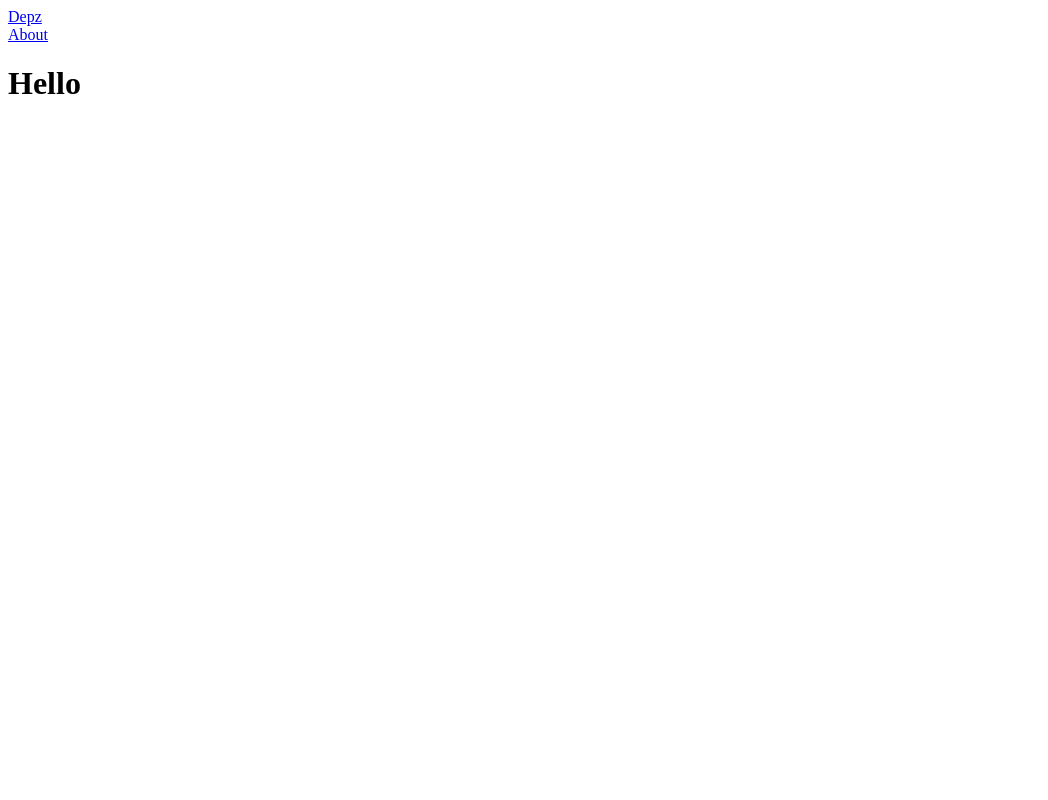
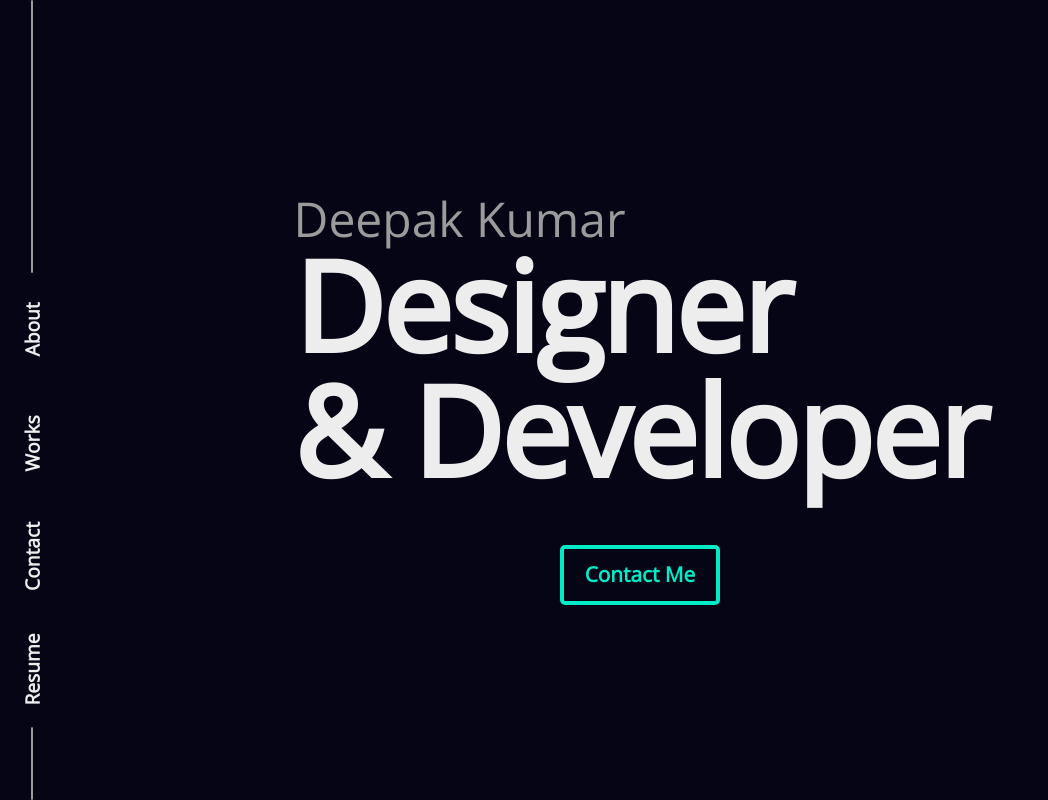
Before and after one commit to DepzXD/Portfolio, a Gatsby site: page / in a window 1280 px wide. Shown: the whole page, without its empty margins (0-1048 px from the left). Built offline with nearby package versions, Linux system fonts and the light colour scheme; Gatsby itself is replaced by a stand-in of ours.

Commit message:
🦸‍♂️ Added Hero section.

```diff
--- /dev/null
+++ b/gatsby-browser.js
@@ -0,0 +1 @@
+import '@fontsource/open-sans'
--- a/gatsby-config.js
+++ b/gatsby-config.js
@@ -5,5 +5,5 @@ module.exports = {
     description: 'personal portfolio',
     image: 'https://depz.rocks/image.png',
   },
-  plugins: ['gatsby-plugin-react-helmet'],
+  plugins: ['gatsby-plugin-react-helmet', 'gatsby-plugin-styled-components'],
 }
--- /dev/null
+++ b/src/components/Hero.js
@@ -0,0 +1,61 @@
+import { Link } from 'gatsby'
+import * as React from 'react'
+import styled from 'styled-components'
+
+const Container = styled.div`
+  display: flex;
+  flex-direction: column;
+  justify-content: center;
+  align-items: center;
+  width: 100%;
+  height: ${({ full }) => full && '90vh'};
+
+  @media (min-width: 700px) {
+    height: ${({ full }) => full && '100vh'};
+    padding-right: 4rem;
+  } ;
+`
+const Heading = styled.h1`
+  line-height: 1.1;
+  letter-spacing: -2.5px;
+  @media (min-width: 700px) {
+    line-height: 1;
+    font-size: 7.8rem;
+  } ;
+`
+const Tag = styled.p`
+  line-height: 1;
+  font-size: 1.5rem;
+  font-weight: 400;
+  @media (min-width: 700px) {
+    font-size: 3rem;
+  }
+  color: ${({ theme }) => theme.gray};
+`
+const Button = styled(Link)`
+  border: solid 4px ${({ theme }) => theme.aqua};
+  font-size: 1rem;
+  border-radius: 5px;
+  padding: 0.6em 1em;
+  color: ${({ theme }) => theme.aqua};
+  font-weight: 600;
+  margin-top: 2.5em;
+  @media (min-width: 700px) {
+    font-size: 1.3rem;
+  }
+`
+
+const Hero = () => {
+  return (
+    <Container full>
+      <div>
+        <Tag>Deepak Kumar</Tag>
+        <Heading>Designer</Heading>
+        <Heading>& Developer</Heading>
+      </div>
+      <Button to="/">Contact Me</Button>
+    </Container>
+  )
+}
+
+export default Hero
--- /dev/null
+++ b/src/components/Nav.js
@@ -0,0 +1,145 @@
+import * as React from 'react'
+import { useState } from 'react'
+import { Link } from 'gatsby'
+import styled from 'styled-components'
+import Logo from './icons/Logo'
+import { Menu } from 'react-feather'
+import { X } from 'react-feather'
+
+const NavBar = styled.nav`
+  display: flex;
+  justify-content: space-between;
+  padding: 1.5em;
+  padding-bottom: 0;
+  z-index: 99;
+  position: sticky;
+  top: 0;
+
+  @media (min-width: 700px) {
+    flex-direction: column;
+    position: sticky;
+    max-width: 4rem;
+    max-height: 100vh;
+    justify-content: space-between;
+    padding: 0;
+  }
+`
+const NavLogo = styled.div`
+  @media (min-width: 700px) {
+    display: none;
+  }
+`
+const NavMenu = styled.ul`
+  display: flex;
+  flex-direction: column;
+  justify-content: space-evenly;
+  align-items: center;
+  list-style: none;
+  text-align: center;
+  padding: 0;
+  margin: 0;
+  width: 100%;
+  height: 90vh;
+  position: absolute;
+  top: 100%;
+  left: ${({ toggleBtn }) => (toggleBtn ? '0' : '-100%')};
+  opacity: 1;
+  transition: all 0.5s ease;
+  background-color: ${({ theme }) => theme.darkNavy};
+
+  @media (min-width: 700px) {
+    height: 100%;
+    width: auto;
+    position: static;
+    justify-content: space-around;
+    align-items: center;
+  }
+`
+const NavLink = styled(Link)`
+  font-size: 2rem;
+  color: ${({ theme }) => theme.white};
+  cursor: pointer;
+  font-weight: 600;
+  @media (min-width: 700px) {
+    font-size: 1.2rem;
+    transform: rotate(-90deg);
+
+    /* Safari */
+    -webkit-transform: rotate(-90deg);
+
+    /* Firefox */
+    -moz-transform: rotate(-90deg);
+
+    /* IE */
+    -ms-transform: rotate(-90deg);
+
+    /* Opera */
+    -o-transform: rotate(-90deg);
+  }
+  &:focus,
+  &:hover {
+    color: ${({ theme }) => theme.aqua};
+  }
+`
+
+const Hamburger = styled.div`
+  cursor: pointer;
+  svg {
+    stroke: ${({ theme }) => theme.aqua};
+    width: 54px;
+    height: 54px;
+  }
+  @media (min-width: 700px) {
+    display: none;
+  }
+`
+
+const Line = styled.div`
+  display: none;
+  @media (min-width: 700px) {
+    display: block;
+    border: 1.15px solid ${({ theme }) => theme.gray};
+    background-color: ${({ theme }) => theme.gray};
+    border-radius: 10px;
+    height: ${({ small }) => (small ? '8rem' : '30rem')};
+    width: 0;
+    justify-self: center;
+    align-self: center;
+  }
+`
+
+const Nav = () => {
+  const [toggleBtn, setToggleBtn] = useState(false)
+  return (
+    <NavBar>
+      <NavLogo onClick={() => setToggleBtn(false)}>
+        <Logo />
+      </NavLogo>
+      <Hamburger>
+        {toggleBtn ? (
+          <X onClick={() => setToggleBtn(!toggleBtn)} />
+        ) : (
+          <Menu onClick={() => setToggleBtn(!toggleBtn)} />
+        )}
+      </Hamburger>
+      <Line />
+      <NavMenu toggleBtn={toggleBtn}>
+        <NavLink to="/" onClick={() => setToggleBtn(false)}>
+          About
+        </NavLink>
+        <NavLink to="/" onClick={() => setToggleBtn(false)}>
+          Works
+        </NavLink>
+        <NavLink to="/" onClick={() => setToggleBtn(false)}>
+          Contact
+        </NavLink>
+        <NavLink to="/" onClick={() => setToggleBtn(false)}>
+          Resume
+        </NavLink>
+      </NavMenu>
+      <Line small={true} />
+    </NavBar>
+  )
+}
+
+export default Nav
--- /dev/null
+++ b/src/components/icons/Logo.js
@@ -0,0 +1,29 @@
+import * as React from 'react'
+
+function SvgComponent(props) {
+  return (
+    <svg
+      xmlns="http://www.w3.org/2000/svg"
+      width={54}
+      height={54}
+      viewBox="0 0 54 54"
+      {...props}
+    >
+      <defs>
+        <style>{'.a{fill:#00ebc7}'}</style>
+      </defs>
+      <path
+        className="a"
+        d="M879.869-578.58q0 6.44-2.742 9.4-2.9 3.124-9.564 3.124v-3.794q4.4 0 6.328-2.024t1.929-6.385v-6.312h-10.106v18.522h-3.921v-22.38h18.076z"
+        transform="translate(-844 604)"
+      />
+      <path
+        className="a"
+        d="M871-599a22 22 0 00-15.556 37.556 22 22 0 1031.112-31.112A21.856 21.856 0 00871-599m0-5a27 27 0 11-27 27 27 27 0 0127-27z"
+        transform="translate(-844 604)"
+      />
+    </svg>
+  )
+}
+
+export default SvgComponent
--- a/src/components/layout.js
+++ b/src/components/layout.js
@@ -1,5 +1,7 @@
 import * as React from 'react'
-import { Link, useStaticQuery, graphql } from 'gatsby'
+import { ThemeProvider } from 'styled-components'
+import Theme from '../styles/Theme'
+import GlobalStyle from '../styles/GlobalStyle'
 import Head from './Head'
 
 const Layout = ({
@@ -8,30 +10,12 @@ const Layout = ({
   description = false,
   image = false,
 }) => {
-  const data = useStaticQuery(graphql`
-    query GetSiteTitle {
-      site {
-        siteMetadata {
-          title
-          description
-          siteUrl
-          image
-        }
-      }
-    }
-  `)
-  const meta = data?.site?.siteMetadata
   return (
-    <>
+    <ThemeProvider theme={Theme}>
       <Head title={title} description={description} image={image} />
-      <header>
-        <Link to="/">{meta.title}</Link>
-        <nav>
-          <Link to="/about">About</Link>
-        </nav>
-      </header>
+      <GlobalStyle />
       <main>{children}</main>
-    </>
+    </ThemeProvider>
   )
 }
 
--- a/src/pages/index.js
+++ b/src/pages/index.js
@@ -1,10 +1,22 @@
 import * as React from 'react'
+import styled from 'styled-components'
 import Layout from '../components/layout'
+import Hero from '../components/Hero'
+import Nav from '../components/Nav'
+
+const Container = styled.div`
+  @media (min-width: 700px) {
+    display: flex;
+  }
+`
 
 const IndexPage = () => {
   return (
     <Layout>
-      <h1>Hello</h1>
+      <Container>
+        <Nav />
+        <Hero />
+      </Container>
     </Layout>
   )
 }
--- /dev/null
+++ b/src/styles/GlobalStyle.js
@@ -0,0 +1,45 @@
+import { createGlobalStyle } from 'styled-components'
+
+const GlobalStyle = createGlobalStyle`
+  *,
+  *:before,
+  *:after {
+    box-sizing: border-box;
+  }
+
+  body {
+    font-family: "Open Sans", sans-serif;
+    background-color: ${({ theme }) => theme.darkNavy};
+    color: ${({ theme }) => theme.white};
+    margin: 0;
+    padding: 0;
+    font-size: 18px;
+  }
+
+  h1,h2,h3,h4,p,a {
+    margin: 0;
+    line-height: 1.3;
+  }
+
+  h1 {
+    font-size: 4rem;
+    font-weight: 700;
+  }
+
+  h2 {
+    font-size: 2rem;
+    font-weight: 600;
+  }
+
+  h3 {
+    font-size: 1.3rem;
+    font-weight: 600;
+  }
+
+  a {
+    text-decoration: none;
+    cursor: pointer;
+  }
+`
+
+export default GlobalStyle
--- /dev/null
+++ b/src/styles/Theme.js
@@ -0,0 +1,10 @@
+const Theme = {
+  aqua: '#00EBC7',
+  white: '#EDEDED',
+  gray: '#9B9B9B',
+  black: '#393939',
+  darkGrey: '#131222',
+  darkNavy: '#060515',
+}
+
+export default Theme
```
Also changed, not shown: package.json (+6 -1 lines), 1 other file.
